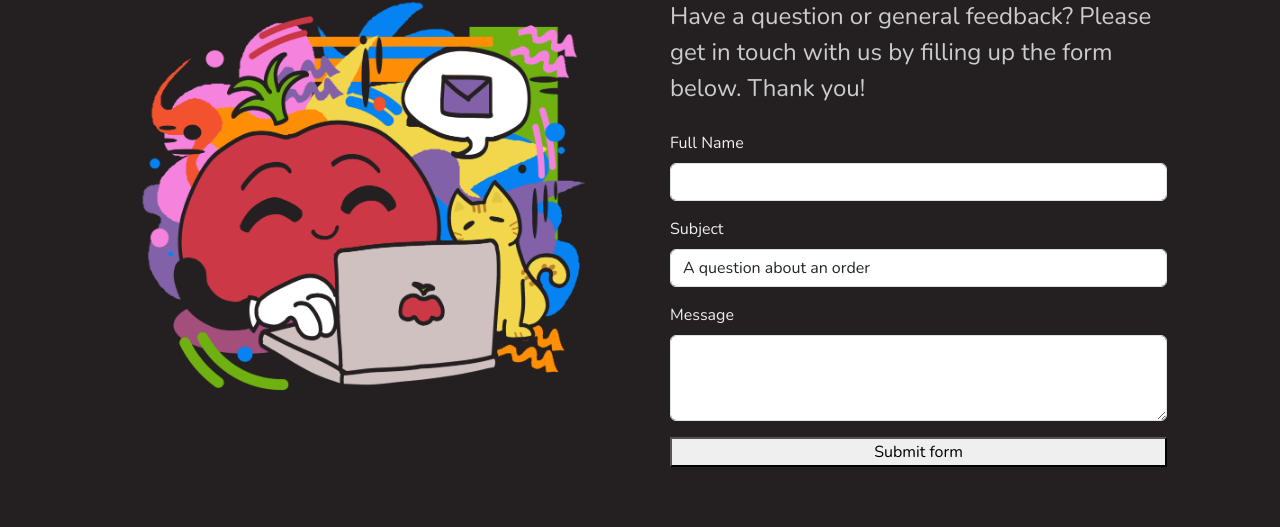
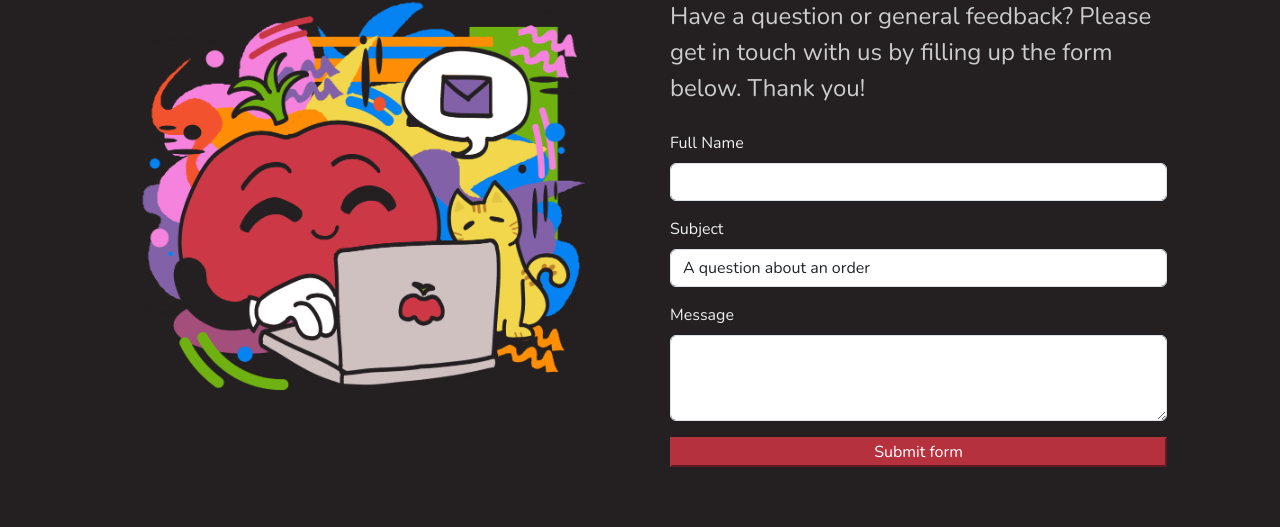
Before and after one commit to jamilaashley/MMS-142-ByteSize-KamaTeez, a plain HTML site: page contact.html in a window 1280 px wide. In both pictures the pointer is over the button "Submit form". Shown: the part 273-800 px from the top of the page. Drawn offline with nearby package versions, Linux system fonts and the light colour scheme; a web font is replaced by a local one.

Commit message:
Change button class for primary theme styling
Updated button class from .btn-primary to .btn-solid.theme-primary for styling consistency.

```diff
--- a/css/contact-style.css
+++ b/css/contact-style.css
@@ -50,14 +50,15 @@ main {
 }
 
 /* Normal state */
-.btn-primary {
+.btn-solid.theme-primary {
     background-color: #CC3846;
     border-color: #CC3846;
+    color: #fff;
 }
 
 /* Hover state */
-.btn-primary:hover,
-.btn-primary:focus {
+.btn-solid.theme-primary:hover,
+.btn-solid.theme-primary:focus {
     background-color: #B5313E !important;
     border-color: #B5313E !important;
 }
```
